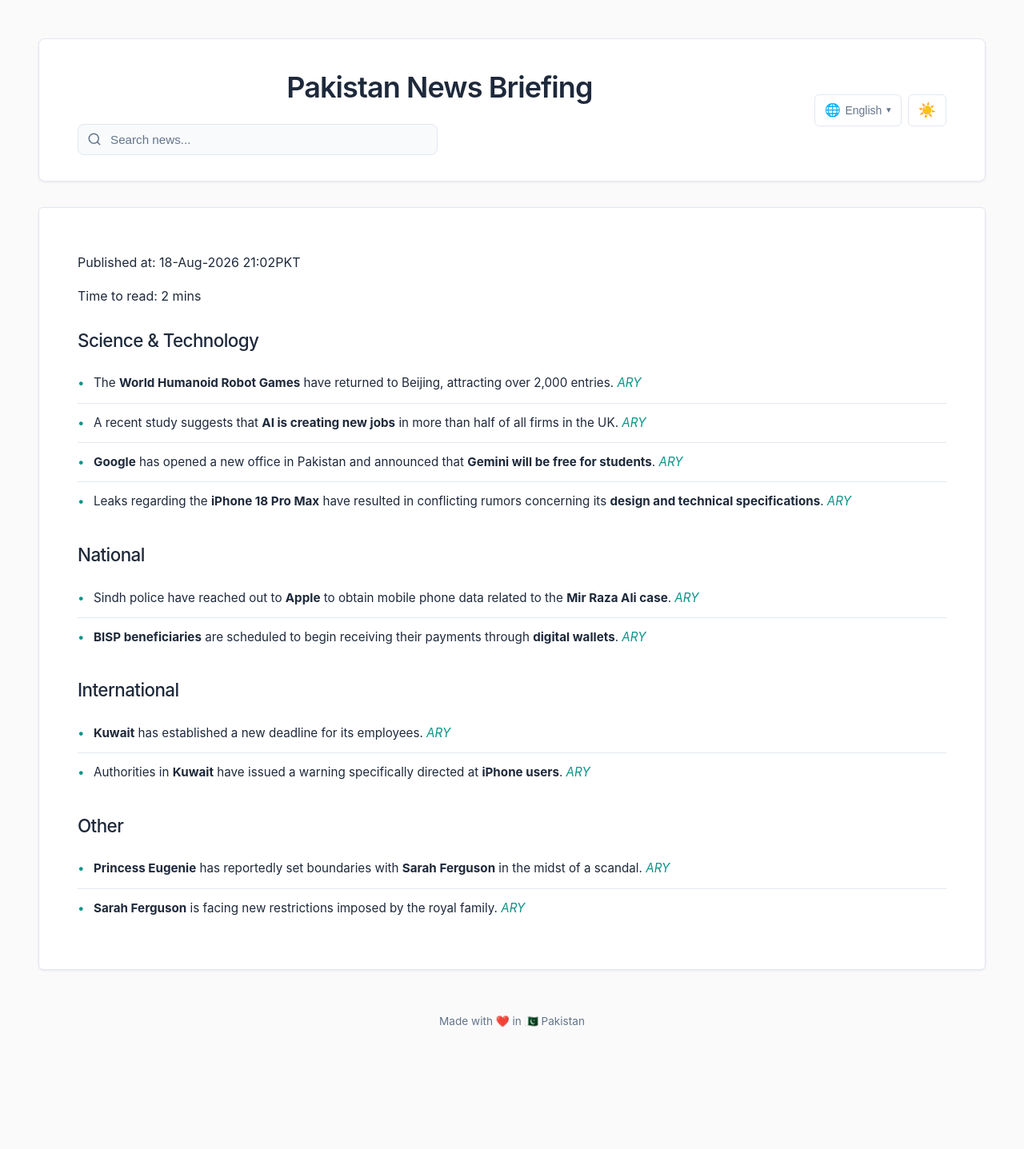
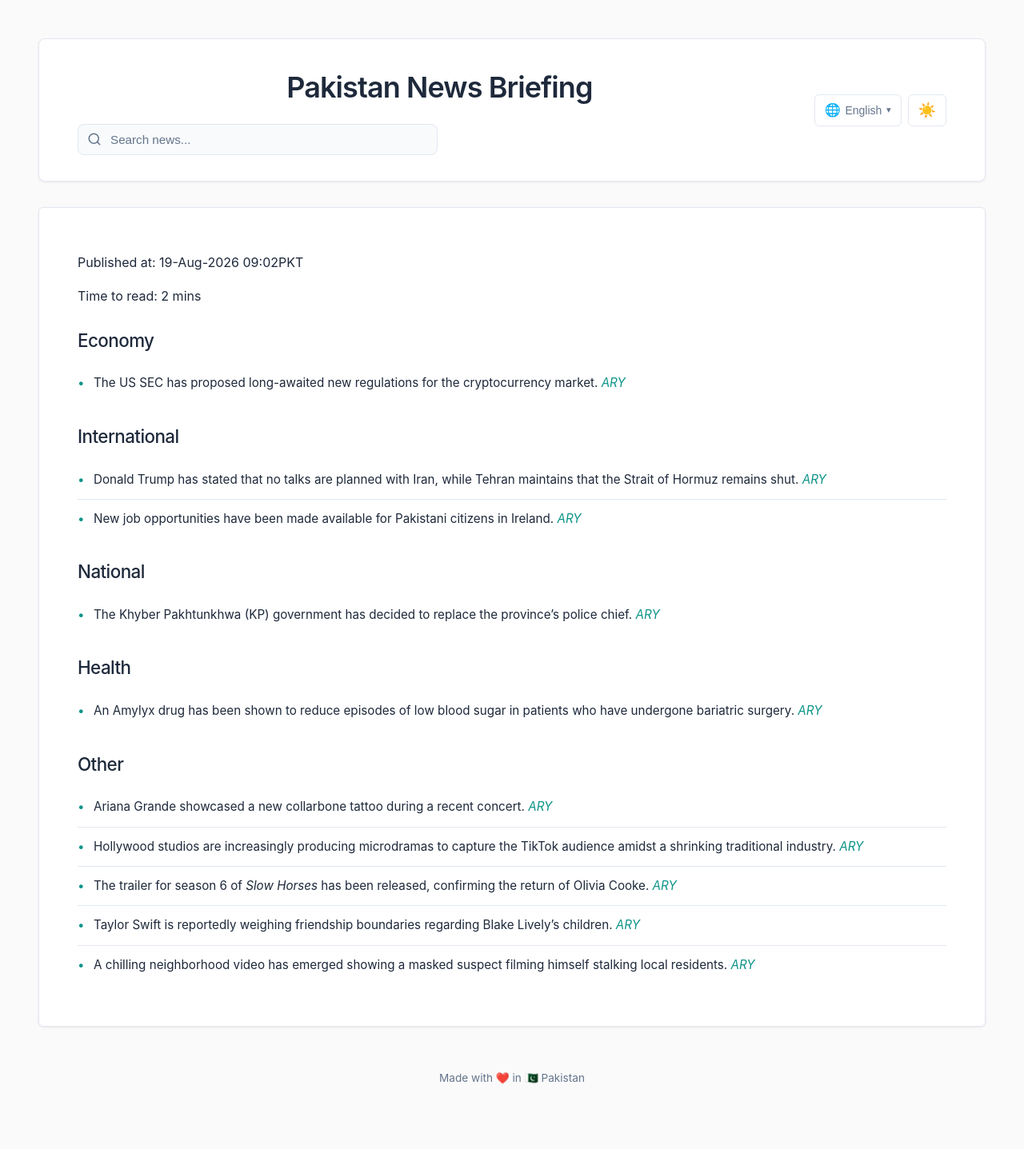
Before and after one commit to zsubzwary/news, a Jekyll site: the page built from en/index.md, in a window 1280 px wide. Shown: the whole page at 80% size. Built offline with Jekyll 4.4.1, drawn with Linux system fonts in a browser that asks for light colours; some web fonts are replaced; comment, search, counter and statistics services are not loaded; before the commit the page ends 1366 px from its top, so only the background shows below that.

Commit message:
DateTime; 2026-08-19T04:02:52.032Z

```diff
--- a/en/index.md
+++ b/en/index.md
@@ -4,24 +4,26 @@ title: Pakistan News Briefing
 lang: en
 ---
 
-Published at: 18-Aug-2026 21:02PKT
+Published at: 19-Aug-2026 09:02PKT
 
 Time to read: 2 mins
 
-### Science & Technology
-- The **World Humanoid Robot Games** have returned to Beijing, attracting over 2,000 entries. *[ARY](https://arynews.tv/world-humanoid-robot-games-return-to-beijing)*
-- A recent study suggests that **AI is creating new jobs** in more than half of all firms in the UK. *[ARY](https://arynews.tv/ai-creates-new-jobs-in-over-half-of-uk-firms-study)*
-- **Google** has opened a new office in Pakistan and announced that **Gemini will be free for students**. *[ARY](https://arynews.tv/google-opens-pakistan-office-announces-free-gemini-for-students)*
-- Leaks regarding the **iPhone 18 Pro Max** have resulted in conflicting rumors concerning its **design and technical specifications**. *[ARY](https://arynews.tv/iphone-18-pro-max-leaks-spark-conflicting-rumors)*
+### Economy
+- The US SEC has proposed long-awaited new regulations for the cryptocurrency market. *[ARY](https://arynews.tv/us-sec-proposes-long-awaited-crypto-rules)*
+
+### International
+- Donald Trump has stated that no talks are planned with Iran, while Tehran maintains that the Strait of Hormuz remains shut. *[ARY](https://arynews.tv/trump-says-no-talks-planned-with-iran)*
+- New job opportunities have been made available for Pakistani citizens in Ireland. *[ARY](https://arynews.tv/job-opportunities-for-pakistanis-in-ireland)*
 
 ### National
-- Sindh police have reached out to **Apple** to obtain mobile phone data related to the **Mir Raza Ali case**. *[ARY](https://arynews.tv/mir-raza-ali-case-apple-team-contacted-by-sindh-police)*
-- **BISP beneficiaries** are scheduled to begin receiving their payments through **digital wallets**. *[ARY](https://arynews.tv/digital-wallets-for-bisp-beneficiaries-in-2026)*
+- The Khyber Pakhtunkhwa (KP) government has decided to replace the province's police chief. *[ARY](https://arynews.tv/khyber-pakhtunkhwa-govt-decides-to-change-police-chief)*
 
-### International
-- **Kuwait** has established a new deadline for its employees. *[ARY](https://arynews.tv/kuwait-sets-new-deadline-for-employees)*
-- Authorities in **Kuwait** have issued a warning specifically directed at **iPhone users**. *[ARY](https://arynews.tv/kuwait-warns-iphone-users)*
+### Health
+- An Amylyx drug has been shown to reduce episodes of low blood sugar in patients who have undergone bariatric surgery. *[ARY](https://arynews.tv/amylyx-drug-cuts-low-blood-sugar-episodes-in-bariatric-surgery-patients)*
 
 ### Other
-- **Princess Eugenie** has reportedly set boundaries with **Sarah Ferguson** in the midst of a scandal. *[ARY](https://arynews.tv/princess-eugenie-sets-boundaries-with-sarah-ferguson-amid-scandal)*
-- **Sarah Ferguson** is facing new restrictions imposed by the royal family. *[ARY](https://arynews.tv/sarah-ferguson-faces-new-royal-restriction)*
+- Ariana Grande showcased a new collarbone tattoo during a recent concert. *[ARY](https://arynews.tv/ariana-grande-shows-off-new-collarbone-tattoo-during-concert)*
+- Hollywood studios are increasingly producing microdramas to capture the TikTok audience amidst a shrinking traditional industry. *[ARY](https://arynews.tv/microdramas-boom-in-a-shrinking-hollywood-as-studios-chase-a-tiktok-audience)*
+- The trailer for season 6 of *Slow Horses* has been released, confirming the return of Olivia Cooke. *[ARY](https://arynews.tv/slow-horses-season-6-trailer-finally-reveals-olivia-cookes-return)*
+- Taylor Swift is reportedly weighing friendship boundaries regarding Blake Lively’s children. *[ARY](https://arynews.tv/taylor-swift-weighs-friendship-boundaries-regarding-blake-livelys-children)*
+- A chilling neighborhood video has emerged showing a masked suspect filming himself stalking local residents. *[ARY](https://arynews.tv/masked-suspect-films-himself-stalking-residents-in-chilling-neighborhood-video)*
```
